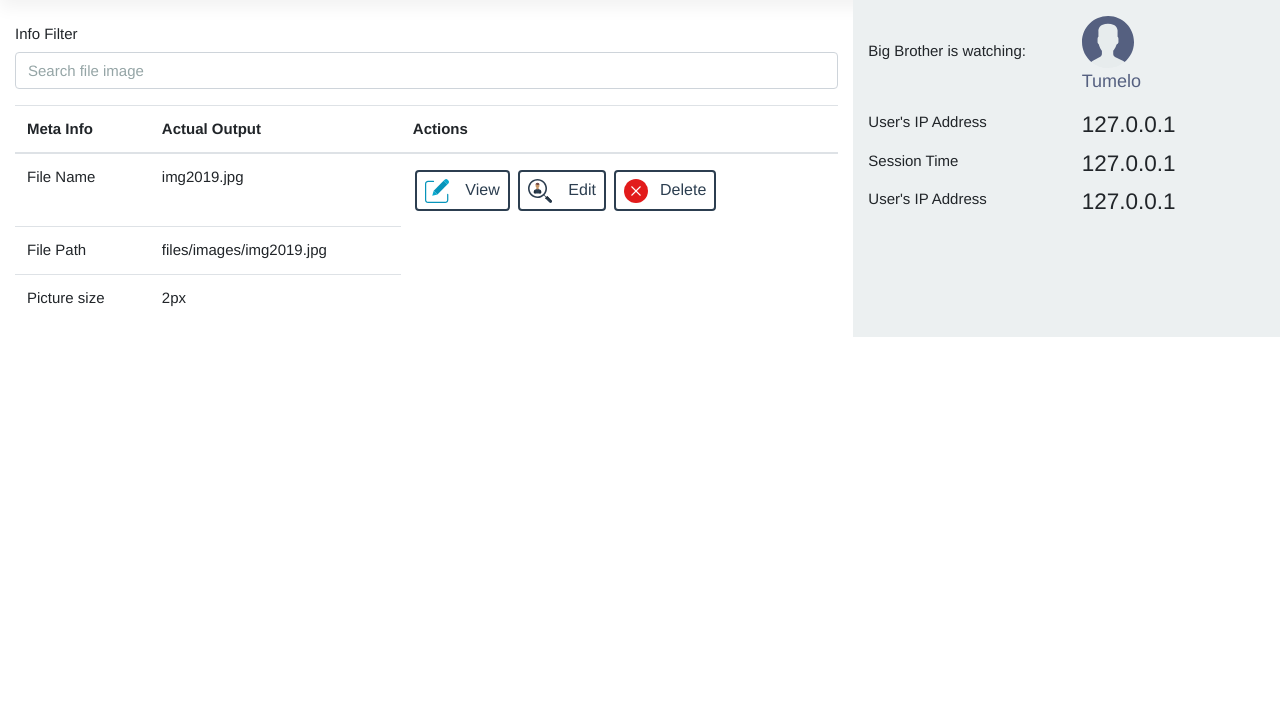
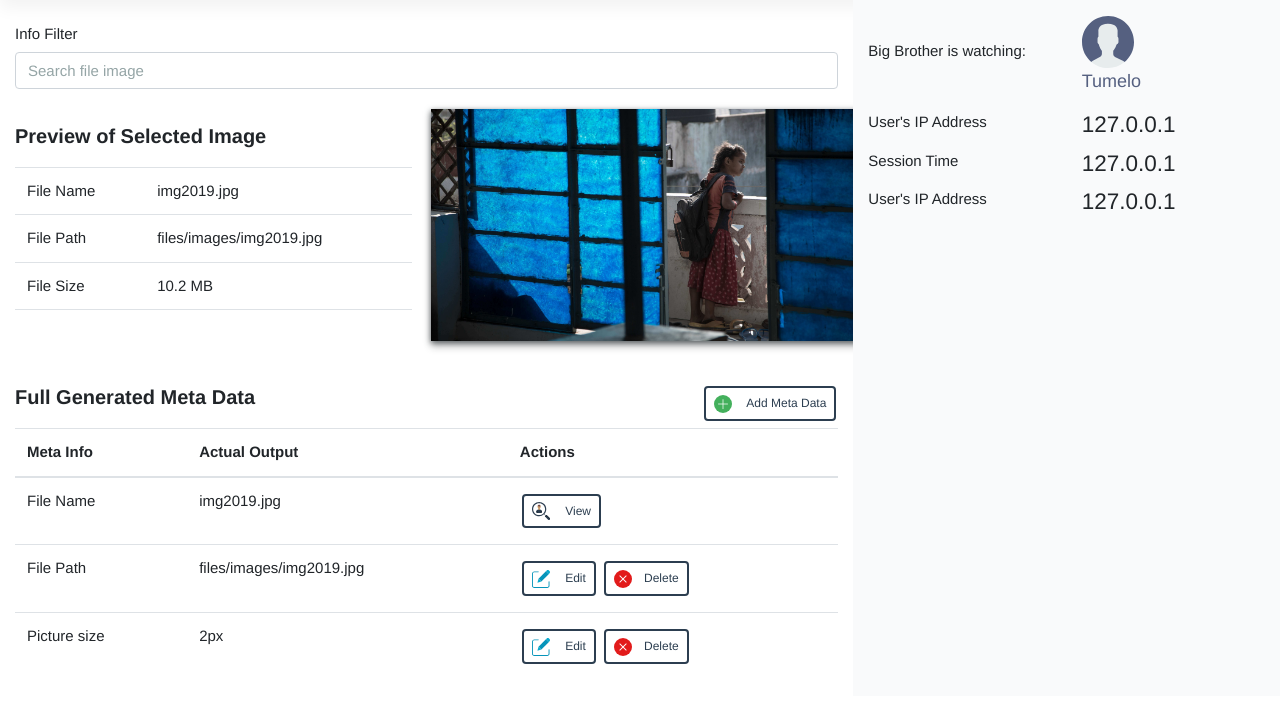
Before and after one commit to tmampuru/FileInfo, a Symfony app: template templates/info/index.html.twig in a window 1280 px wide. Shown: the part 71-774 px from the top of the page. Run offline with Twig, Linux system fonts and the light colour scheme; the template is opened without the code that fills it, so the values that code supplies are empty; some libraries are stand-ins or nearby versions.

Commit message:
Latest UI update

```diff
--- a/composer.json
+++ b/composer.json
@@ -6,6 +6,7 @@
         "ext-ctype": "*",
         "ext-iconv": "*",
         "sensio/framework-extra-bundle": "^5.5",
+        "symfony/apache-pack": "^1.0",
         "symfony/asset": "5.0.*",
         "symfony/console": "5.0.*",
         "symfony/dotenv": "5.0.*",
--- a/public/css/style.css
+++ b/public/css/style.css
@@ -78,12 +107,14 @@ form button:active{
     text-align: center;
     text-decoration: none;
     display: inline-block;
-  font-size: 16px;
+    font-size: 12px;
     margin: 4px 2px;
-  -webkit-transition-duration: 0.4s; /* Safari */
+    -webkit-transition-duration: 0.4s;
+    /* Safari */
     transition-duration: 0.4s;
     cursor: pointer;
 }
+
 .button img {
     width: 1.5em;
     margin-right: 12px;
@@ -93,4 +124,21 @@ form button:active{
     background-color: #8e8e8e;
     color: white;
 }
+
+
 /*  Graphs and stuff for info */
+
+.image-bg {
+    position: relative;
+    padding: 1rem;
+    margin: 1rem -15px 0;
+    border: solid #f8f9fa;
+    border-width: .2rem 0 0;
+}
+
+.image-thumbnail {
+    padding: .25rem;
+    background-color: #fff;
+    width: 432px;
+    height: 232px;
+}
--- a/public/js/main.js
+++ b/public/js/main.js
@@ -1,4 +1,4 @@
-$(document).ready(function(){
+$(document).ready(function() {
     $("#tableSch").on("keyup", function() {
         var value = $(this).val().toLowerCase();
         $("#tableItem tr").filter(function() {
@@ -6,8 +6,40 @@ $(document).ready(function(){
         });
     });
 
-  $('form input').change(function () {
+    $('form input').change(function() {
         $('form p').text(this.files.length + " file(s) selected");
     });
 
+    // So am trying to drag and drop and say what I did drop
+
+    $("#highlight").on('dragenter', function(ev) {
+        // Entering drop area. Highlight area
+        $("#highlight").toggleClass("highlighted-form");
     });
+
+    $("#highlight").on('dragleave', function(ev) {
+        // Going out of drop area. Remove Highlight
+        $("#highlight").removeClass("highlighted-form");
+    });
+
+    $("#highlight").on('drop', function(ev) {
+        // Dropping files
+        ev.preventDefault();
+        ev.stopPropagation();
+        // Clear previous messages
+        $("#messages").empty();
+        if (ev.originalEvent.dataTransfer) {
+            if (ev.originalEvent.dataTransfer.files.length) {
+                var droppedFiles = ev.originalEvent.dataTransfer.files;
+                for (var i = 0; i < droppedFiles.length; i++) {
+                    console.log(droppedFiles[i]);
+                    $("#messages").append("<br /> <b>Dropped File </b>" + droppedFiles[i].name);
+                    // Upload droppedFiles[i] to server
+                }
+            }
+        }
+
+        $("#highlight").removeClass("highlighted-form");
+        return false;
+    });
+});
--- a/templates/inc/navbar.html.twig
+++ b/templates/inc/navbar.html.twig
@@ -11,7 +11,7 @@
         <a href="/home/" class="nav-link">Home</a>
       </li>
       <li class="nav-item">
-        <a href="/" class="nav-link">Info</a>
+        <a href="/files" class="nav-link">Info</a>
       </li>
       <li class="nav-item">
         <a href="/files/upload" class="nav-link">Upload</a>
--- a/templates/info/index.html.twig
+++ b/templates/info/index.html.twig
@@ -11,8 +11,40 @@
          <label class="col-form-label" for="inputDefault">Info Filter</label>
          <input id="tableSch" type="text" class="form-control" placeholder="Search file image" id="inputDefault">
        </div>
+       <div class="row">
+          <!-- Preview meta details, cannot edit -->
+          <div class="col-6">
+          <!-- Preview table -->
+            <p style="font-size: 20px; font-weight: bold; margin-top: 2vh;">Preview of Selected Image</p>
+            <table class="table">
 
+                <tbody id="tableItem">
+                <tr>
+                  <td style="">File Name</td>
+                  <td>img2019.jpg</td>
+                </tr>
+                <tr>
+                  <td>File Path</td>
+                  <td>files/images/img2019.jpg</td>
+                </tr>
+                <tr>
+                  <td>File Size</td>
+                  <td>10.2 MB</td>
+                </tr>
+                <tr>
+                  <td></td>
+                  <td></td>
+                </tr>
+                </tbody>
+            </table>
+          </div>
+          <!-- the actual picture -->
+          <div class="col-6 image-thumbnail">
+              <img src="{{ asset('img/girl.jpg') }}" style="width: 432px; height: 232px; box-shadow: 0 2px 6px 0 rgb(82, 88, 91), 0 6px 8px 0 rgba(0, 0, 0, 0.19);" alt="" />
+          </div>
+       </div>
        <!-- my table of results -->
+       <p style="font-size: 20px; font-weight: bold; margin-top: 4vh;">Full Generated Meta Data <button class="button" style="float: right;"><img src="{{ asset('img/plus.svg') }}"> Add Meta Data</button></p>
        <table class="table">
           <thead>
              <tr>
@@ -26,9 +58,15 @@
              <td>File Name</td>
              <td>img2019.jpg</td>
              <td>
-                <button type="button" class="button button1"><img src="{{ asset('img/edit.svg') }}"> View</button>
+                <button type="button" class="button button1"><img src="{{ asset('img/look-for.svg') }}"> View</button>
+             </td>
+           </tr>
+           <tr>
+             <td>File Path</td>
+             <td>files/images/img2019.jpg</td>
+             <td>
                 <button type="button" class="button button2" data-toggle="modal" data-target="#editModal">
-                  <img src="{{ asset('img/look-for.svg') }}">
+                  <img src="{{ asset('img/edit.svg') }}">
                     Edit
                 </button>
 
@@ -58,12 +96,43 @@
              </td>
            </tr>
            <tr>
-             <td>File Path</td>
-             <td>files/images/img2019.jpg</td>
+             <td>Picture size</td>
+             <td>2px</td>
+             <td>
+                <button type="button" class="button button2" data-toggle="modal" data-target="#editModal">
+                  <img src="{{ asset('img/edit.svg') }}">
+                    Edit
+                </button>
+
+                <button type="button" class="button button3"><img src="{{ asset('img/delete.svg') }}">Delete</button>
+
+                <!-- Edit Modal -->
+                  <div class="modal fade" id="editModal" tabindex="-1" role="dialog" aria-labelledby="editModal" aria-hidden="true">
+                    <div class="modal-dialog" role="document">
+                      <div class="modal-content">
+                        <div class="modal-header">
+                          <h5 class="modal-title" id="editModalLabel">Edit Meta Data</h5>
+                          <button type="button" class="close" data-dismiss="modal" aria-label="Close">
+                            <span aria-hidden="true">&times;</span>
+                          </button>
+                        </div>
+                        <div class="modal-body">
+                          <p>Current: <span class="editItem">img2019.jpg</span></p>
+                          <p>New: <input type="text" class="editInput" name="metaedit" placeholder="enter here..."></p>
+                        </div>
+                        <div class="modal-footer">
+                          <button type="button" class="btn btn-secondary" data-dismiss="modal">Cancel</button>
+                          <button type="button" class="btn btn-primary">Save changes</button>
+                        </div>
+                      </div>
+                    </div>
+                  </div>
+             </td>
            </tr>
            <tr>
-             <td>Picture size</td>
-             <td>2px</td>
+              <div>
+
+              </div>
            </tr>
          </tbody>
        </table>
@@ -71,7 +140,7 @@
 
 
     <!--- right side column start -->
-    <div class="col-4" style="background-color: #ecf0f1; width:100%; padding-top: 16px;">
+    <div class="col-4" style="background-color: #f9fafb; width:100%; padding-top: 16px;">
     <!-- First row -->
       <div class="row">
         <div class="col-6">
```
Also changed, not shown: other parts of public/css/style.css (+39 -10 lines), src/Controller/FileController.php (+34 -8 lines), src/Controller/HomeController.php (deleted, +0 -33 lines), src/Controller/InfoController.php (deleted, +0 -37 lines), templates/files/index.html.twig (+7 -2 lines), public/.htaccess, public/img/girl.jpg (added), public/img/plus.svg (added), 2 other files. Lines whose indentation alone changed are shown as unchanged.
